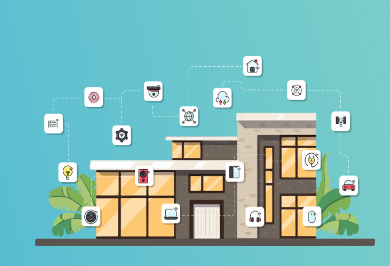
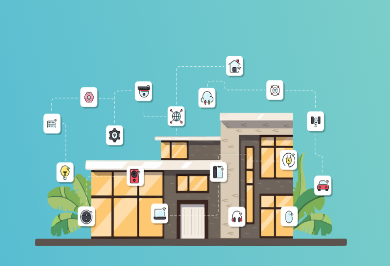
Before and after one commit to Dogrammer/digitnec, a plain HTML site: page index.html in a window 390 px wide. Shown: the part 267-533 px from the top of the page. Drawn offline with Linux system fonts and the light colour scheme; a web font is replaced by a local one.

Commit message:
fix ratio 4

```diff
--- a/styles.css
+++ b/styles.css
@@ -887,8 +887,11 @@ input[type=email],input[type=text], select, textarea {
     }
 
     .big-image img {
+        margin:auto;
         margin-left: 9%;
-        width: 340px;
+        /* width: 325px; */
+        /* height: 190px; */
+        width: 80%;
         height: 190px;
     }
 
```
